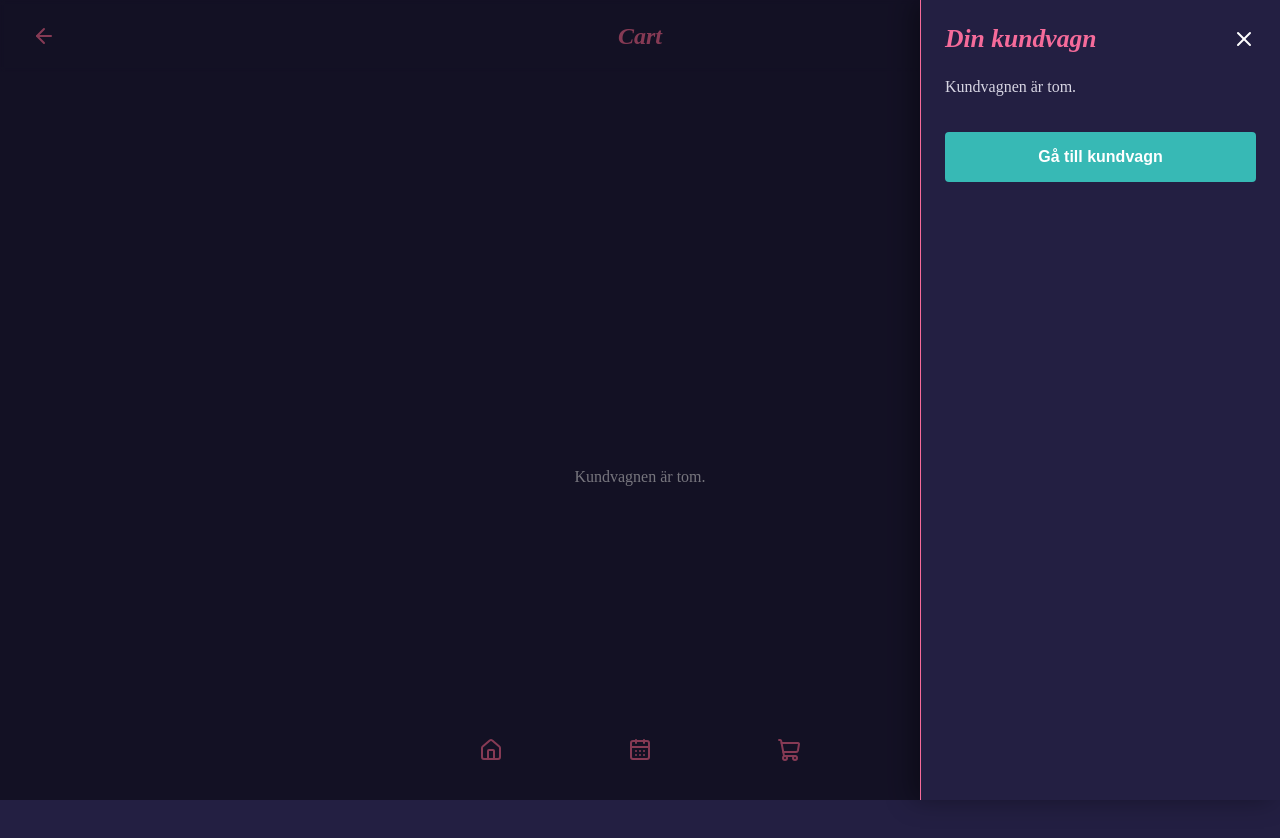
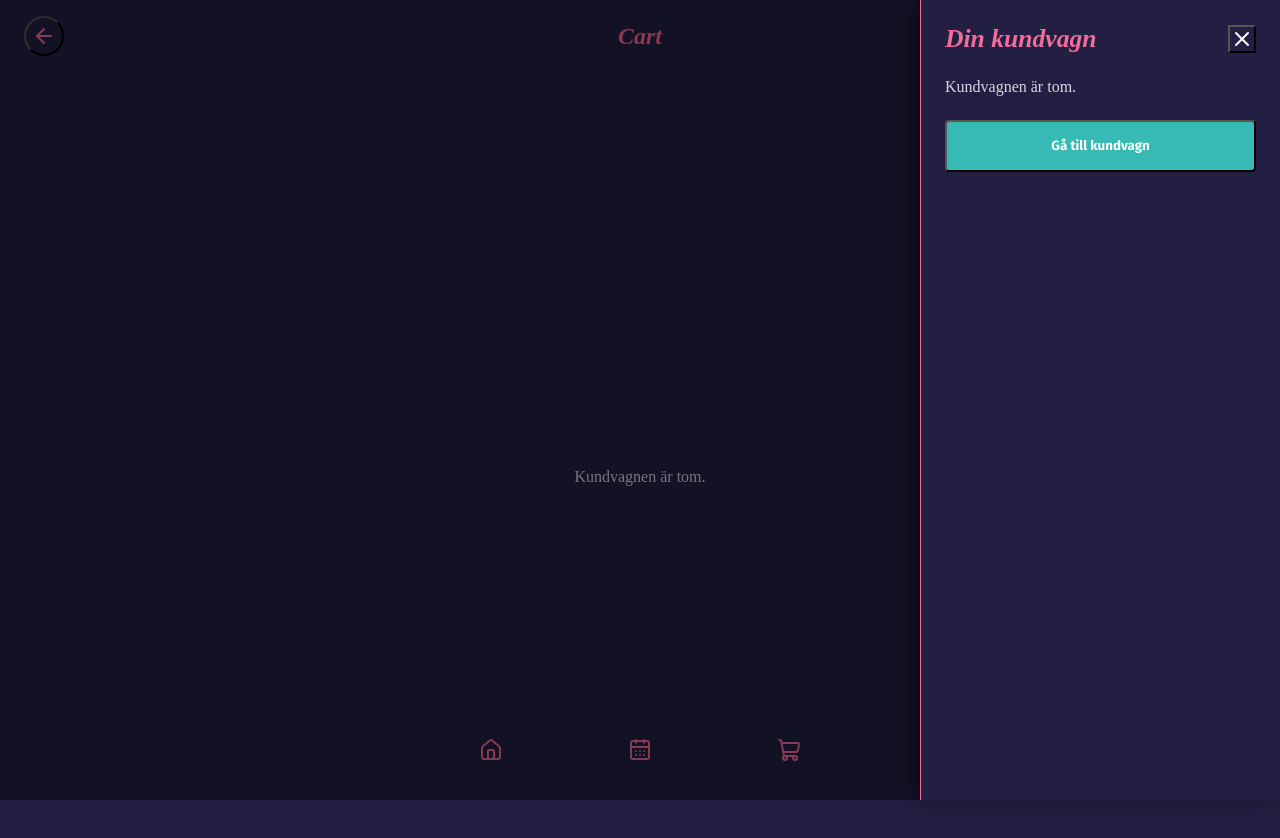
Before and after one commit to AngelaRaven84/whereItsAt, a React (Vite) app: page /cart in a window 1280 px wide. Both pictures are taken after a click on the button 1236 px from the left and 36 px from the top of the page. Shown: the top 838 px of the page. Built offline with nearby package versions, Linux system fonts and the light colour scheme; a web font is replaced by a local one.

Commit message:
Börjat fixa med button-komponenten, men kommer behöva byta en del klassnamn på headern för att de inte ska påverkas. Sen så vill jag göra detsamma för + o - knapparna också.

```diff
--- a/src/Pages/Cart.jsx
+++ b/src/Pages/Cart.jsx
@@ -1,6 +1,7 @@
 import { useNavigate } from 'react-router-dom';
 import useCartStore from '../store/useCartStore';
 import useCartTotals from '../hooks/useCartTotals';
+import Button from '../components/Button/Button';
 
 function Cart() {
 	const navigate = useNavigate();
@@ -58,12 +59,7 @@ function Cart() {
 							<strong>{totalPrice} sek</strong>
 						</div>
 
-						<button
-							type='button'
-							className='btn cart__btn'
-							onClick={() => navigate('/order')}>
-							Gå till order
-						</button>
+						<Button onClick={() => navigate('/order')}>Gå till order</Button>
 					</>
 				)}
 			</section>
--- a/src/Pages/EventDetails.jsx
+++ b/src/Pages/EventDetails.jsx
@@ -2,11 +2,16 @@ import { motion } from 'motion/react';
 import useEventDetails from '../hooks/useEventDetails';
 import useQuantity from '../hooks/useQuantity';
 import useCartStore from '../store/useCartStore';
+import Button from '../components/Button/Button';
 
 function EventDetails() {
 	const addToCart = useCartStore((state) => state.addToCart);
 	const { event, isLoading, error } = useEventDetails();
 	const { quantity, increase, decrease } = useQuantity();
+
+	const handleAddToCart = () => {
+		addToCart({ ...event, quantity });
+	};
 
 	if (isLoading) return <p>Laddar event...</p>;
 	if (error) return <p>{error}</p>;
@@ -44,12 +49,7 @@ function EventDetails() {
 					</div>
 				</div>
 
-				<button
-					type='button'
-					className='btn detail__btn'
-					onClick={() => addToCart({ ...event, quantity })}>
-					Lägg i kundvagn
-				</button>
+				<Button onClick={handleAddToCart}>Lägg i kundvagn</Button>
 			</section>
 		</motion.main>
 	);
--- a/src/Pages/Order.jsx
+++ b/src/Pages/Order.jsx
@@ -1,6 +1,7 @@
 import { useNavigate } from 'react-router-dom';
 import useCartStore from '../store/useCartStore';
 import useCartTotals from '../hooks/useCartTotals';
+import Button from '../components/Button/Button';
 
 function Order() {
 	const navigate = useNavigate();
@@ -53,12 +54,7 @@ function Order() {
 					<strong>{totalPrice} sek</strong>
 				</div>
 
-				<button
-					type='button'
-					className='btn order__btn'
-					onClick={handleCheckout}>
-					Bekräfta köp
-				</button>
+				<Button onClick={handleCheckout}>Bekräfta köp</Button>
 			</section>
 		</main>
 	);
--- a/src/components/Button/Button.jsx
+++ b/src/components/Button/Button.jsx
@@ -1,7 +1,21 @@
-import React from 'react';
+import './button.css';
 
-const Button = () => {
-	return <div>Button</div>;
-};
+function Button({
+	children,
+	onClick,
+	type = 'button',
+	className = '',
+	disabled = false,
+}) {
+	return (
+		<button
+			type={type}
+			className={`btn ${className}`}
+			onClick={onClick}
+			disabled={disabled}>
+			{children}
+		</button>
+	);
+}
 
 export default Button;
--- a/src/components/Button/button.css
+++ b/src/components/Button/button.css
@@ -0,0 +1,33 @@
+.btn {
+	width: 100%;
+	padding: var(--space-md);
+	border-radius: var(--radius-sm);
+	background: var(--accent);
+	color: var(--text);
+	font-family: var(--font-second);
+	font-weight: 700;
+	font-family: 1rem;
+	cursor: pointer;
+	transition:
+		transform 0.2s ease,
+		opacity 0.2s ease;
+}
+
+.btn:hover {
+	transform: translateY(-2px);
+	opacity: 0.95;
+}
+
+.btn:active {
+	transform: translateY(0);
+}
+
+.btn:focus-visible {
+	outline: 3px solid var(--primary);
+	outline-offset: 3px;
+}
+
+.btn:disabled {
+	opacity: 0.5;
+	cursor: not-allowed;
+}
--- a/src/components/Drawer/Drawer.jsx
+++ b/src/components/Drawer/Drawer.jsx
@@ -3,6 +3,7 @@ import { motion } from 'motion/react';
 import { useNavigate } from 'react-router-dom';
 import useCartStore from '../../store/useCartStore';
 import useCartTotals from '../../hooks/useCartTotals';
+import Button from '../Button/Button';
 import './drawer.css';
 
 function Drawer({ closeDrawer, isClosing }) {
@@ -84,15 +85,13 @@ function Drawer({ closeDrawer, isClosing }) {
 					</div>
 				)}
 
-				<button
-					type='button'
-					className='btn cart-drawer__btn'
+				<Button
 					onClick={() => {
 						closeDrawer();
 						navigate('/cart');
 					}}>
 					Gå till kundvagn
-				</button>
+				</Button>
 			</motion.aside>
 		</motion.div>
 	);
--- a/src/components/Drawer/drawer.css
+++ b/src/components/Drawer/drawer.css
@@ -123,7 +123,3 @@
 	color: var(--accent);
 	font-size: 1.2rem;
 }
-
-.cart-drawer__btn {
-	margin-top: var(--space-sm);
-}
--- a/src/index.css
+++ b/src/index.css
@@ -50,7 +50,6 @@ a {
 	text-decoration: none;
 }
 
-button,
 input {
 	border: none;
 	cursor: pointer;
@@ -102,30 +101,6 @@ img {
 .price {
 	color: var(--accent);
 	font-weight: 700;
-}
-
-/* Buttons */
-
-.btn {
-	width: 100%;
-	padding: var(--space-md);
-	border-radius: var(--radius-sm);
-	background: var(--accent);
-	color: var(--text);
-	font-weight: 700;
-	font-size: 1rem;
-	transition:
-		transform 0.2s ease,
-		opacity 0.2s ease;
-}
-
-.btn:hover {
-	transform: translateY(-2px);
-	opacity: 0.95;
-}
-
-.btn:active {
-	transform: translateY(0);
 }
 
 /* Inputs */
@@ -430,10 +405,6 @@ img {
 	cursor: not-allowed;
 }
 
-.detail__btn {
-	margin-top: auto;
-}
-
 /* CART */
 
 .cart-page {
@@ -534,10 +505,6 @@ img {
 	color: var(--accent);
 	font-size: 2rem;
 	font-weight: 700;
-}
-
-.cart__btn {
-	margin-top: var(--space-md);
 }
 
 .cart__empty,
@@ -642,13 +609,6 @@ img {
 	color: var(--accent);
 	font-size: 2rem;
 	font-weight: 700;
-}
-
-.order__btn {
-	height: 60px;
-	text-transform: uppercase;
-	letter-spacing: 0.05em;
-	box-shadow: 0 8px 20px rgba(55, 185, 181, 0.22);
 }
 
 .order__empty {
```
